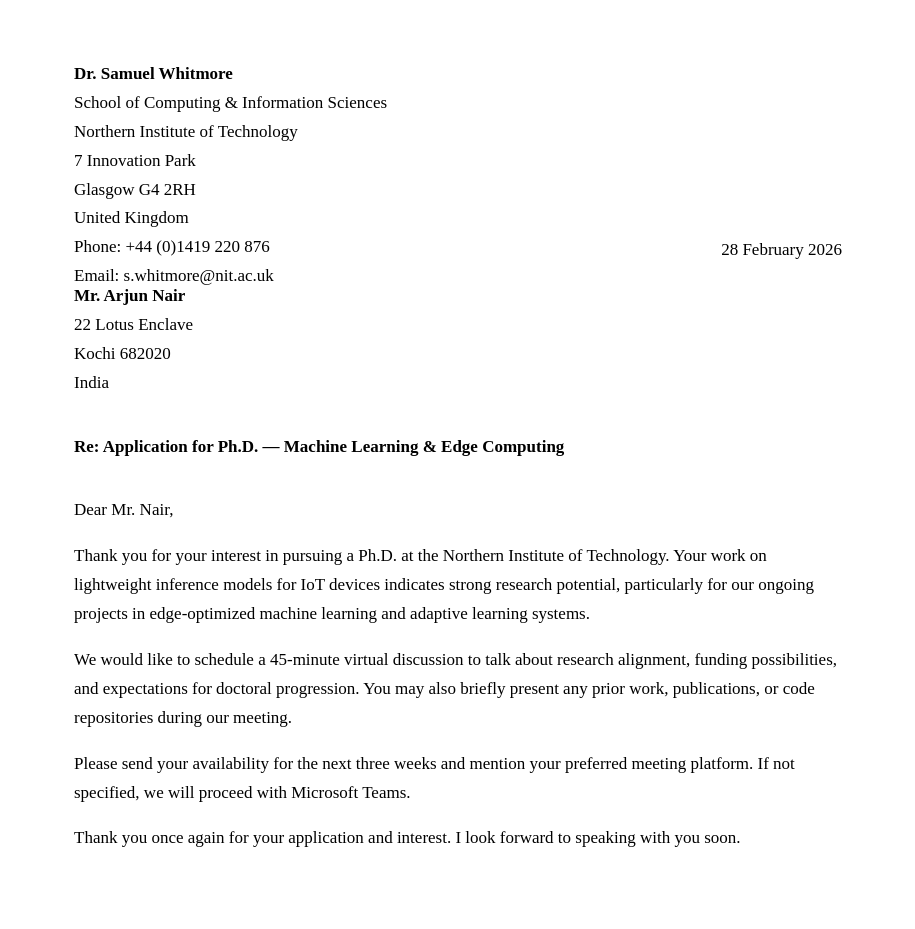
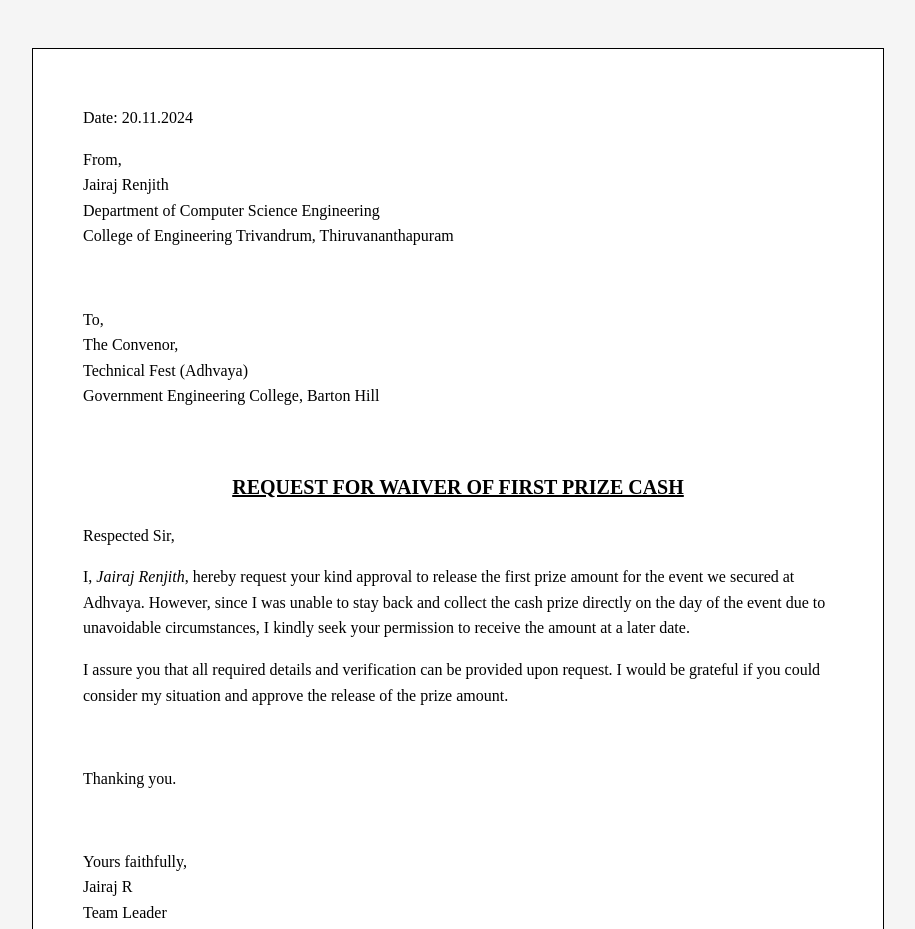
Before and after one commit to jairajrenjith/simple-letter-mulearn, a plain HTML site: page index.html in a window 1280 px wide. Shown: the top 929 px of the page, without its empty margins (182-1097 px from the left). Drawn offline with Linux system fonts and the light colour scheme.

Commit message:
Update index.html

```diff
--- a/index.html
+++ b/index.html
@@ -2,87 +2,76 @@
 <html lang="en">
 <head>
 <meta charset="UTF-8">
+<meta name="viewport" content="width=device-width, initial-scale=1.0">
 <title>PhD Application Response Letter</title>
-
 <style>
-    body{
-        width: 60%;
-        margin: 60px auto;
+    body {
         font-family: "Times New Roman", serif;
-        line-height: 1.7;
-        font-size: 17px;
-        color: #000;
+        background: #f5f5f5;
+        display: flex;
+        justify-content: center;
+        padding: 40px;
     }
-
-    .date{
-        text-align: right;
-        margin-top: -90px;
-        font-size: 17px;
+    .letter-container {
+        width: 750px;
+        background: #ffffff;
+        border: 1px solid #000;
+        padding: 40px 50px;
+        line-height: 1.6;
     }
-
-    .section{ margin-bottom: 35px; }
-
-    strong{ font-weight: 600; }
+    .title {
+        text-align: center;
+        font-weight: bold;
+        font-size: 20px;
+        margin-bottom: 20px;
+        text-decoration: underline;
+    }
+    .italic {
+        font-style: italic;
+    }
 </style>
 </head>
 <body>
 
-<div class="section">
-    <strong>Dr. Samuel Whitmore</strong><br>
-    School of Computing & Information Sciences<br>
-    Northern Institute of Technology<br>
-    7 Innovation Park<br>
-    Glasgow G4 2RH<br>
-    United Kingdom<br>
-    Phone: +44 (0)1419 220 876<br>
-    Email: s.whitmore@nit.ac.uk
+<div class="letter-container">
+
+    <p>Date: 20.11.2024</p>
+    <p>From,<br>
+    Jairaj Renjith<br>
+    Department of Computer Science Engineering<br>
+    College of Engineering Trivandrum, Thiruvananthapuram</p>
+
+    <br>
+
+    <p>To,<br>
+    The Convenor,<br>
+    Technical Fest (Adhvaya)<br>
+    Government Engineering College, Barton Hill</p>
+
+    <br>
+
+    <p class="title">REQUEST FOR WAIVER OF FIRST PRIZE CASH</p>
+
+    <p>Respected Sir,</p>
+
+    <p>I, <span class="italic">Jairaj Renjith</span>, hereby request your kind approval to release the first prize
+       amount for the event we secured at Adhvaya. However, since I was unable to stay back
+       and collect the cash prize directly on the day of the event due to unavoidable circumstances,
+       I kindly seek your permission to receive the amount at a later date.</p>
+
+    <p>I assure you that all required details and verification can be provided upon request. I would be
+       grateful if you could consider my situation and approve the release of the prize amount.</p>
+
+    <br>
+
+    <p>Thanking you.</p>
+
+    <br>
+
+    <p>Yours faithfully,<br>
+    Jairaj R<br>
+    Team Leader</p>
 </div>
-
-<p class="date">28 February 2026</p>
-
-<div class="section">
-    <strong>Mr. Arjun Nair</strong><br>
-    22 Lotus Enclave<br>
-    Kochi 682020<br>
-    India
-</div>
-
-<div class="section">
-    <strong>Re: Application for Ph.D. — Machine Learning & Edge Computing</strong>
-</div>
-
-<p>Dear Mr. Nair,</p>
-
-<p>
-Thank you for your interest in pursuing a Ph.D. at the Northern Institute of Technology.
-Your work on lightweight inference models for IoT devices indicates strong research potential,
-particularly for our ongoing projects in edge-optimized machine learning and adaptive learning systems.
-</p>
-
-<p>
-We would like to schedule a 45-minute virtual discussion to talk about research alignment,
-funding possibilities, and expectations for doctoral progression. You may also briefly present
-any prior work, publications, or code repositories during our meeting.
-</p>
-
-<p>
-Please send your availability for the next three weeks and mention your preferred meeting platform.
-If not specified, we will proceed with Microsoft Teams.
-</p>
-
-<p>
-Thank you once again for your application and interest. I look forward to speaking with you soon.
-</p>
-
-<br><br>
-
-<p>
-Yours sincerely,<br><br>
-<strong>Dr. Samuel Whitmore</strong><br>
-Senior Lecturer & Ph.D. Supervisor<br>
-School of Computing & Information Sciences<br>
-Northern Institute of Technology
-</p>
 
 </body>
 </html>
```
